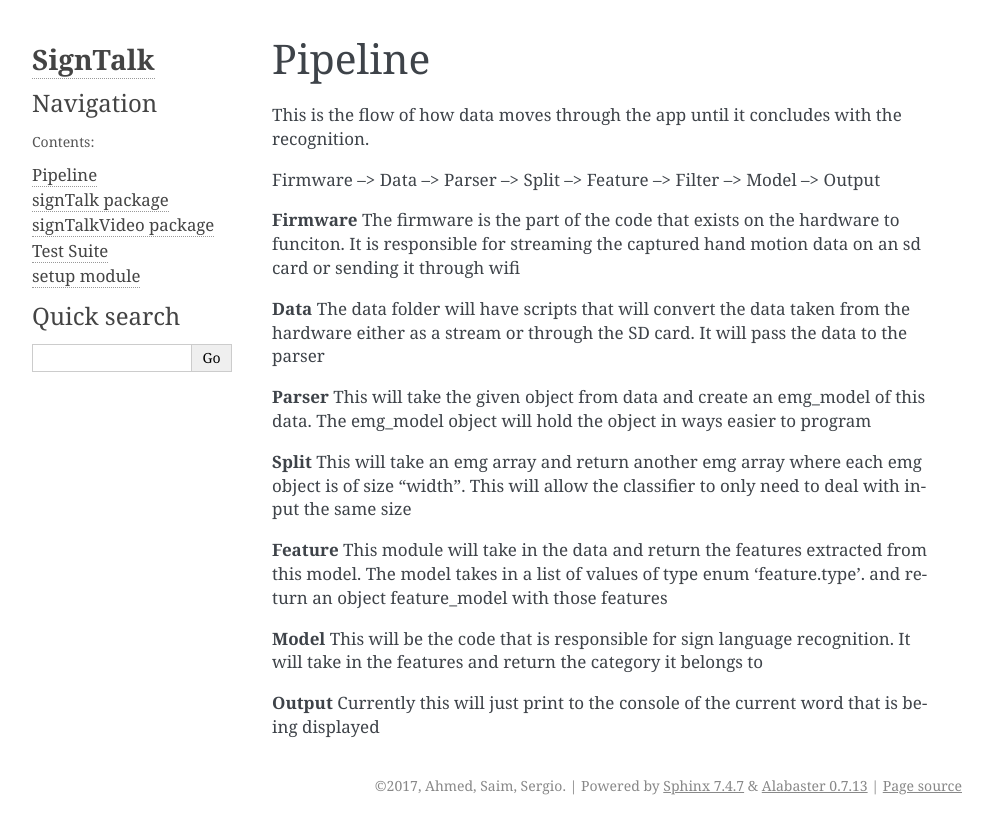
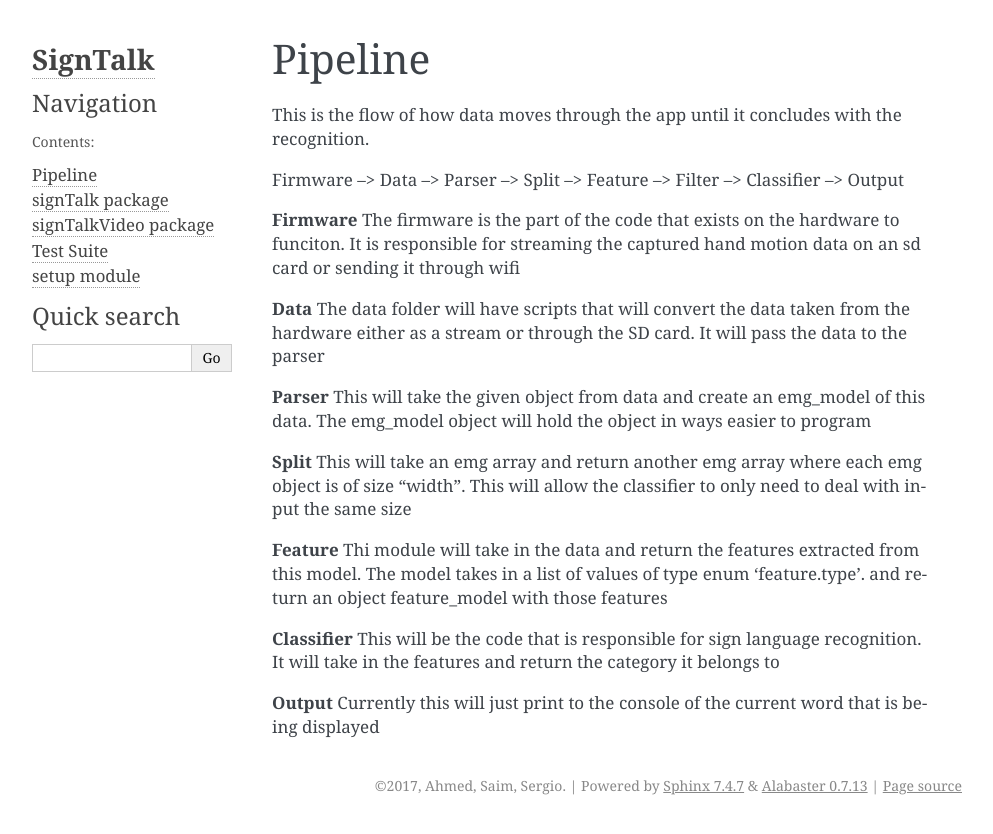
Before and after one commit to AhmedAKhan/Capstone, a Sphinx documentation site: the page built from docs/source/pipeline.rst, in a window 1280 px wide. Shown: the top 834 px of the page, without its empty margins (148-1141 px from the left). Built offline with Sphinx 7.4.7, drawn with Linux system fonts in a browser that asks for light colours; pages that are not in the unit, such as notebooks, are missing from menus.

```diff
--- a/docs/source/pipeline.rst
+++ b/docs/source/pipeline.rst
@@ -7,7 +7,7 @@
 This is the flow of how data moves through the app until it concludes with the recognition.
 
 
-Firmware --> Data --> Parser -->  Split --> Feature --> Filter --> Model --> Output
+Firmware --> Data --> Parser -->  Split --> Feature --> Filter --> Classifier --> Output
 
 **Firmware**
 The firmware is the part of the code that exists on the hardware to funciton.
@@ -29,11 +29,11 @@
 same size
 
 **Feature**
-This module will take in the data and return the features extracted from this model.
+Thi module will take in the data and return the features extracted from this model.
 The model takes in a list of values of type enum 'feature.type'. and return an object
 feature_model with those features
 
-**Model**
+**Classifier**
 This will be the code that is responsible for sign language recognition.
 It will take in the features and return the category it belongs to
 
```
Also changed, not shown: signTalkVideo/__init__.py (deleted).
